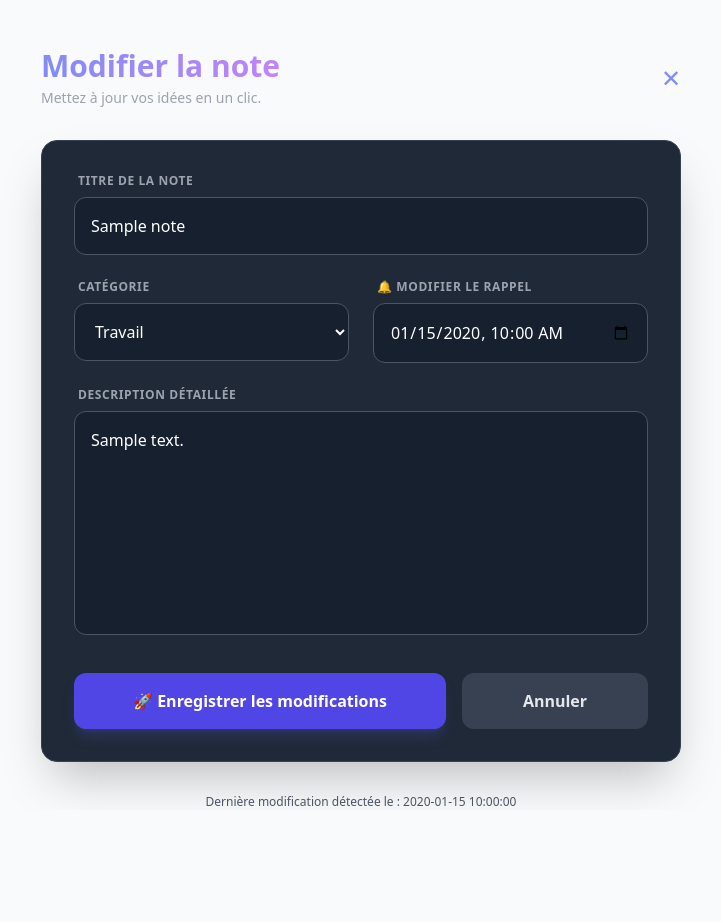
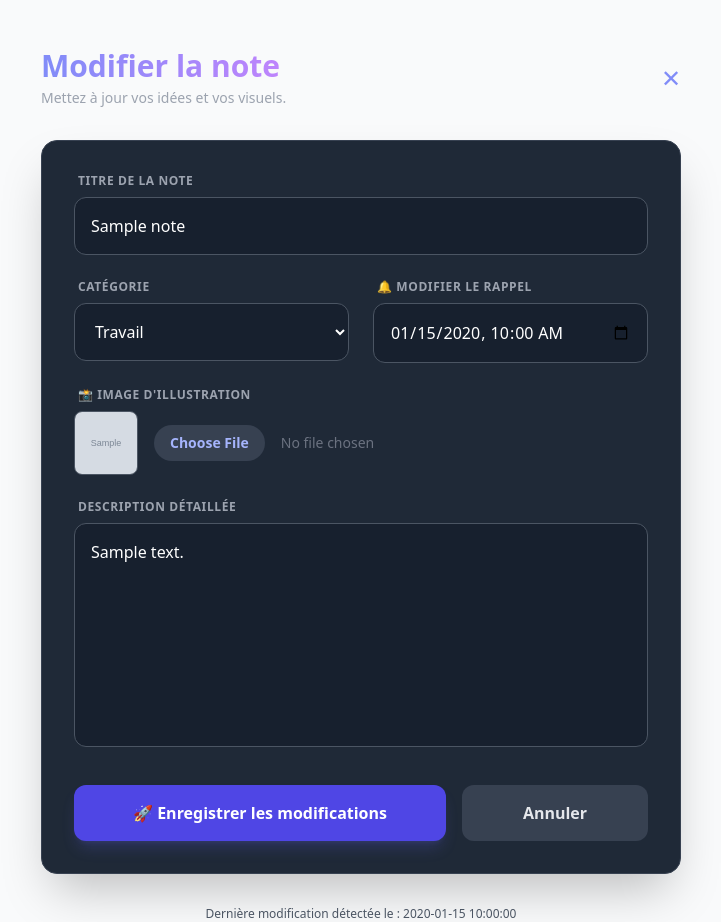
Before and after one commit to Reddy-Nzoloko/BlockNoteMVC, a PHP site: page /index.php?action=editer&id=1 in a window 1280 px wide. Shown: the whole page, without its empty margins (279-1000 px from the left). Before the commit the page ends 806 px from the top, so only its background shows below. Run offline with PHP 8.4, Linux system fonts and the light colour scheme; the visitor is signed in with stand-in values (Sample User, id 1); data comes from the database, SQL or seed files in the repository; tables that the repository leaves empty hold one stand-in row (values such as "Sample post"); grey boxes marked "Sample" are stand-in pictures; some libraries are stand-ins or nearby versions.

Commit message:
MS de la page editer.php

```diff
--- a/views/editer.php
+++ b/views/editer.php
@@ -4,8 +4,8 @@
     <meta charset="UTF-8">
     <meta name="viewport" content="width=device-width, initial-scale=1.0">
     <script src="https://cdn.tailwindcss.com"></script>
-        <link rel="icon" href="logo.png" type="image/x-icon">
-    <title>MindFlow</title>
+    <link rel="icon" href="favicon.ico" type="image/x-icon">
+    <title>Modifier | MindFlow</title>
     <script>
         tailwind.config = { darkMode: 'class' }
     </script>
@@ -18,17 +18,18 @@
                 <h1 class="text-3xl font-extrabold bg-clip-text text-transparent bg-gradient-to-r from-indigo-600 to-purple-600 dark:from-indigo-400 dark:to-purple-400">
                     Modifier la note
                 </h1>
-                <p class="text-gray-500 dark:text-gray-400 text-sm mt-1">Mettez à jour vos idées en un clic.</p>
+                <p class="text-gray-500 dark:text-gray-400 text-sm mt-1">Mettez à jour vos idées et vos visuels.</p>
             </div>
             <a href="index.php" class="text-indigo-600 dark:text-indigo-400 hover:scale-105 transition-transform">
                 <span class="text-2xl">✕</span>
             </a>
         </div>
 
-        <form action="index.php?action=mettreAJour" method="POST"
+        <form action="index.php?action=mettreAJour" method="POST" enctype="multipart/form-data"
               class="bg-white dark:bg-gray-800 p-8 rounded-2xl shadow-2xl border border-gray-200 dark:border-gray-700">
 
             <input type="hidden" name="id" value="<?= $note['id'] ?>">
+            <input type="hidden" name="ancienne_image" value="<?= $note['image_path'] ?>">
 
             <div class="mb-6">
                 <label class="block text-xs font-bold uppercase tracking-wider text-gray-500 dark:text-gray-400 mb-2 ml-1">
@@ -39,6 +40,7 @@
                        class="w-full p-4 bg-gray-100 dark:bg-gray-900/50 border border-gray-200 dark:border-gray-600 rounded-xl text-gray-900 dark:text-white focus:ring-2 ring-indigo-500 outline-none transition-all"
                        required>
             </div>
+
             <div class="grid grid-cols-1 md:grid-cols-2 gap-6 mb-6">
                 <div>
                     <label class="block text-xs font-bold uppercase tracking-wider text-gray-500 dark:text-gray-400 mb-2 ml-1">
@@ -61,6 +63,19 @@
                     <input type="datetime-local" name="date_rappel"
                            value="<?= $note['date_rappel'] ? date('Y-m-d\TH:i', strtotime($note['date_rappel'])) : '' ?>"
                            class="w-full p-4 bg-gray-100 dark:bg-gray-900/50 border border-gray-200 dark:border-gray-600 rounded-xl text-gray-900 dark:text-white focus:ring-2 ring-indigo-500 outline-none transition-all">
+                </div>
+            </div>
+
+            <div class="mb-6">
+                <label class="block text-xs font-bold uppercase tracking-wider text-gray-500 dark:text-gray-400 mb-2 ml-1">
+                    📸 Image d'illustration
+                </label>
+                <div class="flex items-center space-x-4">
+                    <?php if (!empty($note['image_path'])): ?>
+                        <img src="<?= $note['image_path'] ?>" class="w-16 h-16 rounded-lg object-cover border border-gray-600" alt="Miniature">
+                    <?php endif; ?>
+                    <input type="file" name="image" accept="image/*"
+                           class="flex-grow text-sm text-gray-500 file:mr-4 file:py-2 file:px-4 file:rounded-full file:border-0 file:text-sm file:font-semibold file:bg-indigo-50 file:text-indigo-700 hover:file:bg-indigo-100 dark:file:bg-gray-700 dark:file:text-indigo-300">
                 </div>
             </div>
 
```
Lines whose indentation alone changed are shown as unchanged.
